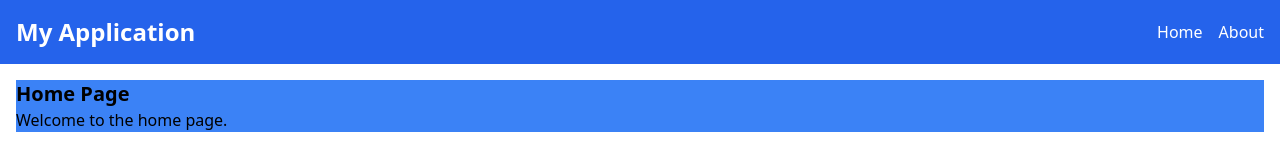
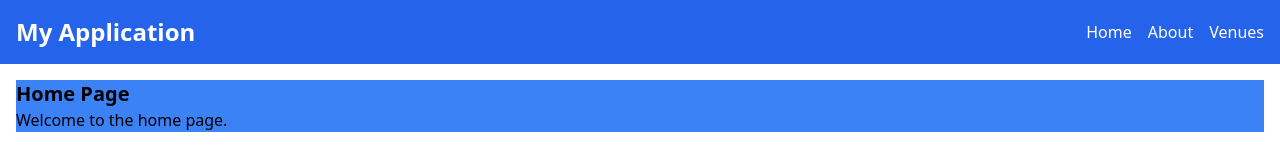
Before and after one commit to KevinHavn/Project-Exam-2, a React (Vite) app: page / in a window 1280 px wide. Shown: the top 160 px of the page. Built offline with nearby package versions, Linux system fonts and the light colour scheme.

Commit message:
added link to venues page

```diff
--- a/src/Components/Layout/Header.jsx
+++ b/src/Components/Layout/Header.jsx
@@ -9,6 +9,7 @@ const Header = () => {
           <ul className="flex space-x-4">
             <li><Link to="/" className="hover:text-gray-300">Home</Link></li>
             <li><Link to="/about" className="hover:text-gray-300">About</Link></li>
+            <li><Link to="/venues" className="hover:text-gray-300">Venues</Link></li>
           </ul>
         </nav>
       </div>
```
